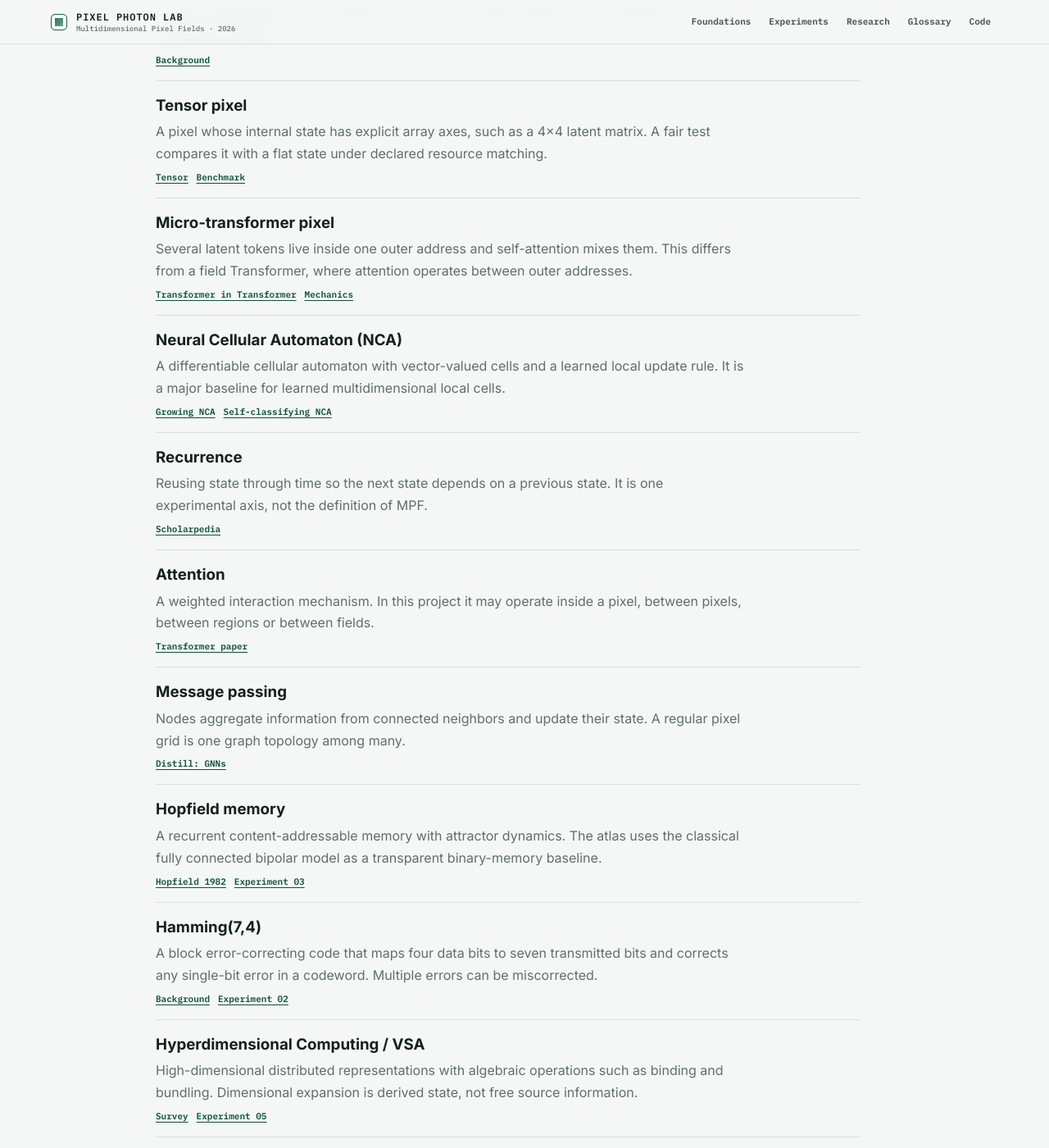
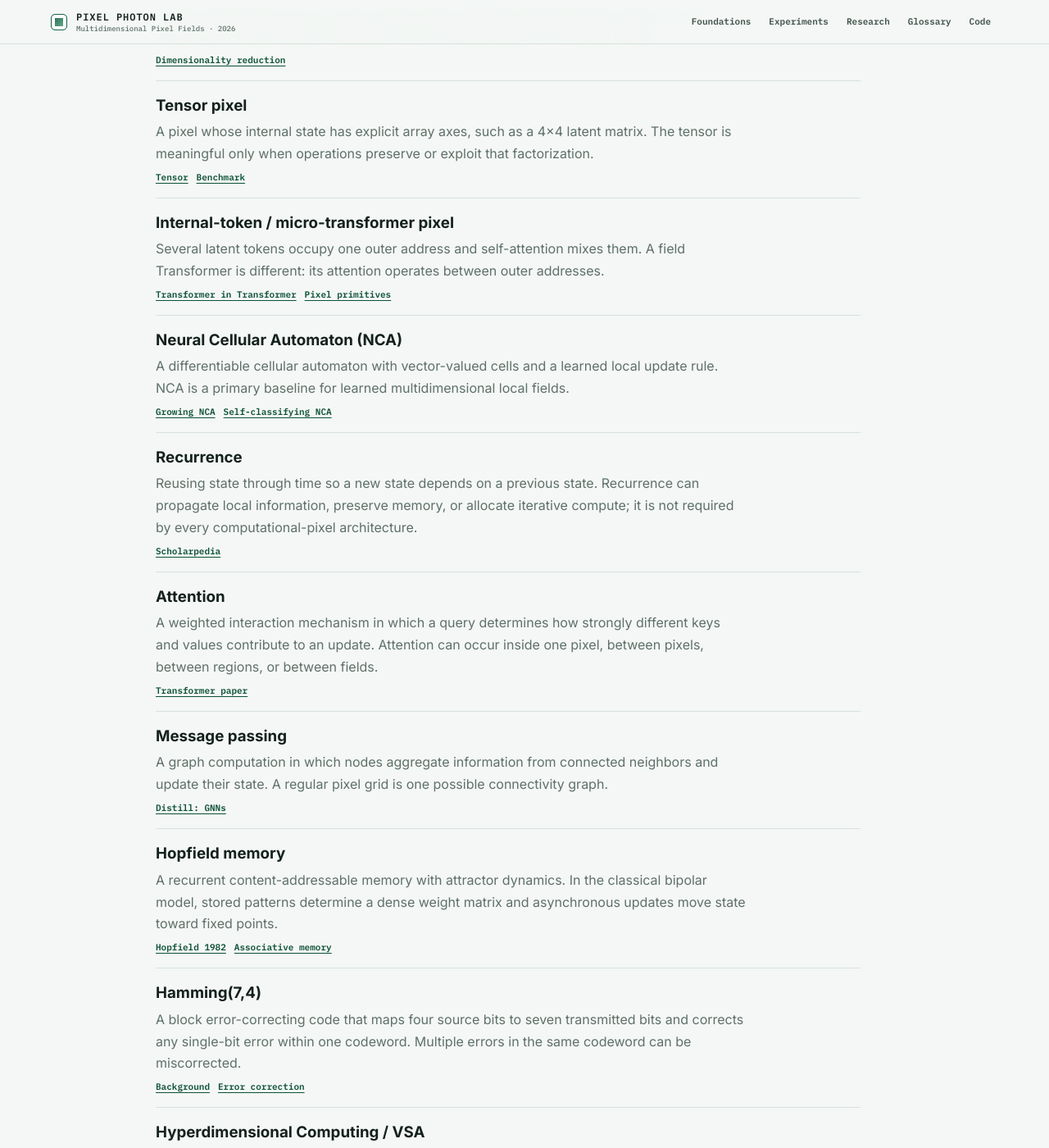
Before and after one commit to bitwikiorg/pixel-art-2026, a Jekyll site: the page built from glossary/index.md, in a window 1280 px wide and 1400 px high, scrolled down 734 px. Shown: the whole window at 82% size. Built offline with Jekyll 4.4.1, drawn with Linux system fonts in a browser that asks for light colours; some of the changed text lies outside the part shown.

Commit message:
Make glossary definitions direct and research-focused

```diff
--- a/glossary/index.md
+++ b/glossary/index.md
@@ -5,27 +5,27 @@ title: Glossary
 
 # Glossary
 
-Short definitions used by the lab. Links favor primary papers, Distill, Scholarpedia and standards.
+Definitions emphasize the operational meaning of each term and the measurement it implies.
 
 <div class="glossary-grid">
-<div class="glossary-term" id="carrier"><h3>Carrier</h3><p>The finite state used to represent source information. Experiment 01 uses one binary value per address.</p><div class="links"><a href="{{ '/carrier/' | relative_url }}">Experiment 01</a></div></div>
-<div class="glossary-term" id="computational-pixel"><h3>Computational pixel</h3><p>A spatial address plus finite carrier/computational state plus an interpretation. The internal object is not restricted to visible RGB.</p><div class="links"><a href="{{ '/learn/' | relative_url }}">Start Here</a></div></div>
-<div class="glossary-term" id="source-information"><h3>Source information</h3><p>The independent information supplied to an experiment before derived representations, model state or side information are added.</p><div class="links"><a href="{{ '/research/00-research-thesis/' | relative_url }}">Thesis</a></div></div>
-<div class="glossary-term" id="projection"><h3>Projection / visualization</h3><p>A lower-dimensional human-visible view of a richer internal state. A color projection is not the full storage object.</p><div class="links"><a href="https://en.wikipedia.org/wiki/Dimensionality_reduction">Background</a></div></div>
-<div class="glossary-term" id="tensor"><h3>Tensor pixel</h3><p>A pixel whose internal state has explicit array axes, such as a 4×4 latent matrix. A fair test compares it with a flat state under declared resource matching.</p><div class="links"><a href="https://en.wikipedia.org/wiki/Tensor">Tensor</a><a href="{{ '/experiment/primitive-benchmark/' | relative_url }}">Benchmark</a></div></div>
-<div class="glossary-term" id="micro-transformer"><h3>Micro-transformer pixel</h3><p>Several latent tokens live inside one outer address and self-attention mixes them. This differs from a field Transformer, where attention operates between outer addresses.</p><div class="links"><a href="https://arxiv.org/abs/2103.00112">Transformer in Transformer</a><a href="{{ '/experiment/interpretation/' | relative_url }}">Mechanics</a></div></div>
-<div class="glossary-term" id="nca"><h3>Neural Cellular Automaton (NCA)</h3><p>A differentiable cellular automaton with vector-valued cells and a learned local update rule. It is a major baseline for learned multidimensional local cells.</p><div class="links"><a href="https://distill.pub/2020/growing-ca/">Growing NCA</a><a href="https://distill.pub/2020/selforg/mnist/">Self-classifying NCA</a></div></div>
-<div class="glossary-term" id="recurrence"><h3>Recurrence</h3><p>Reusing state through time so the next state depends on a previous state. It is one experimental axis, not the definition of MPF.</p><div class="links"><a href="https://www.scholarpedia.org/article/Recurrent_neural_networks">Scholarpedia</a></div></div>
-<div class="glossary-term" id="attention"><h3>Attention</h3><p>A weighted interaction mechanism. In this project it may operate inside a pixel, between pixels, between regions or between fields.</p><div class="links"><a href="https://arxiv.org/abs/1706.03762">Transformer paper</a></div></div>
-<div class="glossary-term" id="message-passing"><h3>Message passing</h3><p>Nodes aggregate information from connected neighbors and update their state. A regular pixel grid is one graph topology among many.</p><div class="links"><a href="https://distill.pub/2021/gnn-intro/">Distill: GNNs</a></div></div>
-<div class="glossary-term" id="hopfield"><h3>Hopfield memory</h3><p>A recurrent content-addressable memory with attractor dynamics. The atlas uses the classical fully connected bipolar model as a transparent binary-memory baseline.</p><div class="links"><a href="https://authors.library.caltech.edu/records/w41x7-8bn13">Hopfield 1982</a><a href="{{ '/experiment/memory/' | relative_url }}">Experiment 03</a></div></div>
-<div class="glossary-term" id="hamming"><h3>Hamming(7,4)</h3><p>A block error-correcting code that maps four data bits to seven transmitted bits and corrects any single-bit error in a codeword. Multiple errors can be miscorrected.</p><div class="links"><a href="https://en.wikipedia.org/wiki/Hamming(7,4)">Background</a><a href="{{ '/experiment/reliability/' | relative_url }}">Experiment 02</a></div></div>
-<div class="glossary-term" id="hdc"><h3>Hyperdimensional Computing / VSA</h3><p>High-dimensional distributed representations with algebraic operations such as binding and bundling. Dimensional expansion is derived state, not free source information.</p><div class="links"><a href="https://arxiv.org/abs/2111.06077">Survey</a><a href="{{ '/experiment/hypervector/' | relative_url }}">Experiment 05</a></div></div>
-<div class="glossary-term" id="hyperbolic"><h3>Hyperbolic geometry</h3><p>A negatively curved geometry useful to test on genuinely hierarchical structures. It is not an extra dimension and is separate from HDC/high dimensionality.</p><div class="links"><a href="https://arxiv.org/abs/1705.08039">Poincaré embeddings</a></div></div>
-<div class="glossary-term" id="vq"><h3>Vector quantization</h3><p>Representing a vector by a codebook index. Codebook and side-information cost must be counted in compression experiments.</p><div class="links"><a href="https://arxiv.org/abs/1711.00937">VQ-VAE</a></div></div>
-<div class="glossary-term" id="rate-utility"><h3>Rate–utility</h3><p>Useful task performance obtained for a declared number of stored/transmitted bits. Related rate–distortion measurements use reconstruction distortion instead of task utility.</p><div class="links"><a href="https://en.wikipedia.org/wiki/Rate%E2%80%93distortion_theory">Rate–distortion</a></div></div>
-<div class="glossary-term" id="recursive-field"><h3>Recursive field</h3><p>A field in which an address may contain another field and a common interface/operator is reused across levels. Pooling alone is not sufficient evidence of recursion.</p><div class="links"><a href="{{ '/research/03-concepts-to-explore/' | relative_url }}">Open questions</a></div></div>
-<div class="glossary-term" id="semantic-album"><h3>Semantic Album</h3><p>A proposed higher-order system in which persistent fields become objects that can be retrieved, compared or allowed to interact.</p><div class="links"><a href="{{ '/research/03-concepts-to-explore/' | relative_url }}">Open questions</a></div></div>
-<div class="glossary-term" id="ablation"><h3>Ablation</h3><p>A controlled intervention that removes or alters one mechanism to estimate its causal contribution.</p><div class="links"><a href="{{ '/research/02-experiment-protocol/' | relative_url }}">Method</a></div></div>
-<div class="glossary-term" id="ood"><h3>OOD / out-of-distribution</h3><p>Evaluation on cases that systematically differ from training, such as longer distances, larger grids or deeper structures.</p><div class="links"><a href="{{ '/research/06-learning-and-training/' | relative_url }}">Learning</a></div></div>
+<div class="glossary-term" id="carrier"><h3>Carrier</h3><p>The finite state that physically or computationally represents source information. A binary pixel carrier stores one bit at each address.</p><div class="links"><a href="{{ '/carrier/' | relative_url }}">Binary carrier</a></div></div>
+<div class="glossary-term" id="computational-pixel"><h3>Computational pixel</h3><p>A spatial address plus finite carrier or computational state plus an interpretation. The internal object is not restricted to a visible RGB value.</p><div class="links"><a href="{{ '/learn/' | relative_url }}">Foundations</a></div></div>
+<div class="glossary-term" id="source-information"><h3>Source information</h3><p>The independent information supplied before derived representations, hidden state, parameters, metadata, or side information are added.</p><div class="links"><a href="{{ '/research/00-research-thesis/' | relative_url }}">Research thesis</a></div></div>
+<div class="glossary-term" id="projection"><h3>Projection / visualization</h3><p>A lower-dimensional view of richer internal state. Mapping selected latent values to color makes them visible without making the color image identical to the stored object.</p><div class="links"><a href="https://en.wikipedia.org/wiki/Dimensionality_reduction">Dimensionality reduction</a></div></div>
+<div class="glossary-term" id="tensor"><h3>Tensor pixel</h3><p>A pixel whose internal state has explicit array axes, such as a 4×4 latent matrix. The tensor is meaningful only when operations preserve or exploit that factorization.</p><div class="links"><a href="https://en.wikipedia.org/wiki/Tensor">Tensor</a><a href="{{ '/experiment/primitive-benchmark/' | relative_url }}">Benchmark</a></div></div>
+<div class="glossary-term" id="micro-transformer"><h3>Internal-token / micro-transformer pixel</h3><p>Several latent tokens occupy one outer address and self-attention mixes them. A field Transformer is different: its attention operates between outer addresses.</p><div class="links"><a href="https://arxiv.org/abs/2103.00112">Transformer in Transformer</a><a href="{{ '/experiment/interpretation/' | relative_url }}">Pixel primitives</a></div></div>
+<div class="glossary-term" id="nca"><h3>Neural Cellular Automaton (NCA)</h3><p>A differentiable cellular automaton with vector-valued cells and a learned local update rule. NCA is a primary baseline for learned multidimensional local fields.</p><div class="links"><a href="https://distill.pub/2020/growing-ca/">Growing NCA</a><a href="https://distill.pub/2020/selforg/mnist/">Self-classifying NCA</a></div></div>
+<div class="glossary-term" id="recurrence"><h3>Recurrence</h3><p>Reusing state through time so a new state depends on a previous state. Recurrence can propagate local information, preserve memory, or allocate iterative compute; it is not required by every computational-pixel architecture.</p><div class="links"><a href="https://www.scholarpedia.org/article/Recurrent_neural_networks">Scholarpedia</a></div></div>
+<div class="glossary-term" id="attention"><h3>Attention</h3><p>A weighted interaction mechanism in which a query determines how strongly different keys and values contribute to an update. Attention can occur inside one pixel, between pixels, between regions, or between fields.</p><div class="links"><a href="https://arxiv.org/abs/1706.03762">Transformer paper</a></div></div>
+<div class="glossary-term" id="message-passing"><h3>Message passing</h3><p>A graph computation in which nodes aggregate information from connected neighbors and update their state. A regular pixel grid is one possible connectivity graph.</p><div class="links"><a href="https://distill.pub/2021/gnn-intro/">Distill: GNNs</a></div></div>
+<div class="glossary-term" id="hopfield"><h3>Hopfield memory</h3><p>A recurrent content-addressable memory with attractor dynamics. In the classical bipolar model, stored patterns determine a dense weight matrix and asynchronous updates move state toward fixed points.</p><div class="links"><a href="https://authors.library.caltech.edu/records/w41x7-8bn13">Hopfield 1982</a><a href="{{ '/experiment/memory/' | relative_url }}">Associative memory</a></div></div>
+<div class="glossary-term" id="hamming"><h3>Hamming(7,4)</h3><p>A block error-correcting code that maps four source bits to seven transmitted bits and corrects any single-bit error within one codeword. Multiple errors in the same codeword can be miscorrected.</p><div class="links"><a href="https://en.wikipedia.org/wiki/Hamming(7,4)">Background</a><a href="{{ '/experiment/reliability/' | relative_url }}">Error correction</a></div></div>
+<div class="glossary-term" id="hdc"><h3>Hyperdimensional Computing / VSA</h3><p>High-dimensional distributed representations with algebraic operations such as binding, bundling, permutation, and similarity retrieval. Dimensional expansion is derived state rather than new source information.</p><div class="links"><a href="https://arxiv.org/abs/2111.06077">Survey</a><a href="{{ '/experiment/hypervector/' | relative_url }}">Hypervector field</a></div></div>
+<div class="glossary-term" id="hyperbolic"><h3>Hyperbolic geometry</h3><p>A negatively curved geometry that can represent branching hierarchies efficiently. Hyperbolic curvature is separate from the number of dimensions and from HDC.</p><div class="links"><a href="https://arxiv.org/abs/1705.08039">Poincaré embeddings</a></div></div>
+<div class="glossary-term" id="vq"><h3>Vector quantization</h3><p>Replacing a continuous vector with the index of a codebook entry. Compression accounting must include indices, codebooks, metadata, and residual information required for reconstruction.</p><div class="links"><a href="https://arxiv.org/abs/1711.00937">VQ-VAE</a></div></div>
+<div class="glossary-term" id="rate-utility"><h3>Rate–utility</h3><p>Useful task performance obtained for a declared number of stored or transmitted bits. Rate–distortion uses reconstruction distortion instead of downstream utility.</p><div class="links"><a href="https://en.wikipedia.org/wiki/Rate%E2%80%93distortion_theory">Rate–distortion</a></div></div>
+<div class="glossary-term" id="recursive-field"><h3>Recursive field</h3><p>A field in which an address can contain another active field and a common interface or operator is reused across levels. Ordinary pooling does not by itself establish recursion.</p><div class="links"><a href="{{ '/research/03-concepts-to-explore/' | relative_url }}">Open mechanisms</a></div></div>
+<div class="glossary-term" id="semantic-album"><h3>Semantic Album</h3><p>A higher-order memory in which persistent fields become addressable objects that can be retrieved, compared, updated, combined, or consolidated.</p><div class="links"><a href="{{ '/research/03-concepts-to-explore/' | relative_url }}">Persistent field memory</a></div></div>
+<div class="glossary-term" id="ablation"><h3>Ablation</h3><p>A controlled intervention that removes or alters one mechanism while leaving the rest of the system as unchanged as possible, allowing its causal contribution to be estimated.</p><div class="links"><a href="{{ '/research/02-experiment-protocol/' | relative_url }}">Experimental method</a></div></div>
+<div class="glossary-term" id="ood"><h3>OOD / out-of-distribution</h3><p>Evaluation on cases that systematically differ from training, such as longer distances, larger grids, deeper relation chains, or larger hierarchy depths.</p><div class="links"><a href="{{ '/research/06-learning-and-training/' | relative_url }}">Learning and training</a></div></div>
 </div>
```
